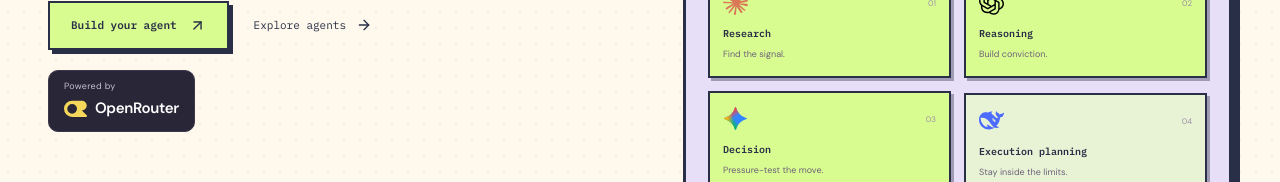
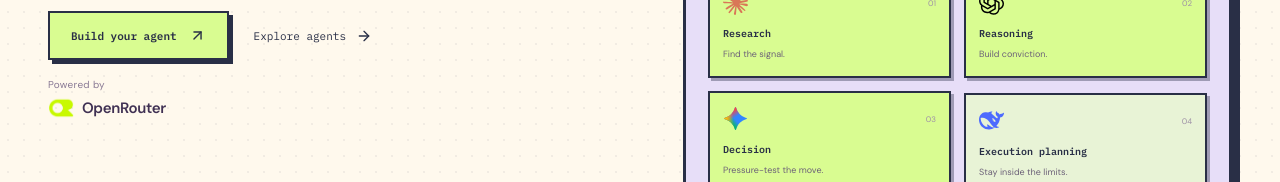
Before and after one commit to trenchsheikh/gpt-tek, a Next.js app: page / in a window 1280 px wide. Shown: the part 572-754 px from the top of the page. Built offline with nearby package versions, Linux system fonts and the light colour scheme; no server answers.

Commit message:
Use supplied lime OpenRouter logo without badge background

```diff
--- a/app/globals.css
+++ b/app/globals.css
@@ -4078,3 +4078,8 @@ a:focus-visible {
 .ar-blueprint-footer .ar-powered-by{align-self:center;padding:9px 13px;gap:5px}
 .ar-blueprint-footer .ar-powered-wordmark strong{font-size:13px}
 .ar-blueprint-footer .ar-powered-wordmark img{width:20px;height:20px}
+.ar-powered-by,.av-hero-note .ar-powered-by,.ar-blueprint-footer .ar-powered-by{background:transparent;border:0;border-radius:0;padding:0;box-shadow:none;gap:5px}
+.ar-powered-by .ar-powered-label{color:#897994;font-size:10px}
+.ar-powered-by .ar-powered-wordmark strong{color:#403153}
+.ar-powered-by .ar-powered-wordmark img{width:26px;height:26px;mix-blend-mode:multiply;object-fit:contain}
+.ar-blueprint-footer .ar-powered-wordmark img{width:23px;height:23px}
--- a/app/powered-by.tsx
+++ b/app/powered-by.tsx
@@ -8,7 +8,7 @@ export default function PoweredBy() {
     >
       <span className="ar-powered-label">Powered by</span>
       <span className="ar-powered-wordmark">
-        <img src="/providers/openrouter.svg" alt="" width="23" height="23" />
+        <img src="/providers/openrouter-lime.png" alt="" width="23" height="23" />
         <strong>OpenRouter</strong>
       </span>
     </a>
```
Also changed, not shown: public/providers/openrouter-lime.png (added).
